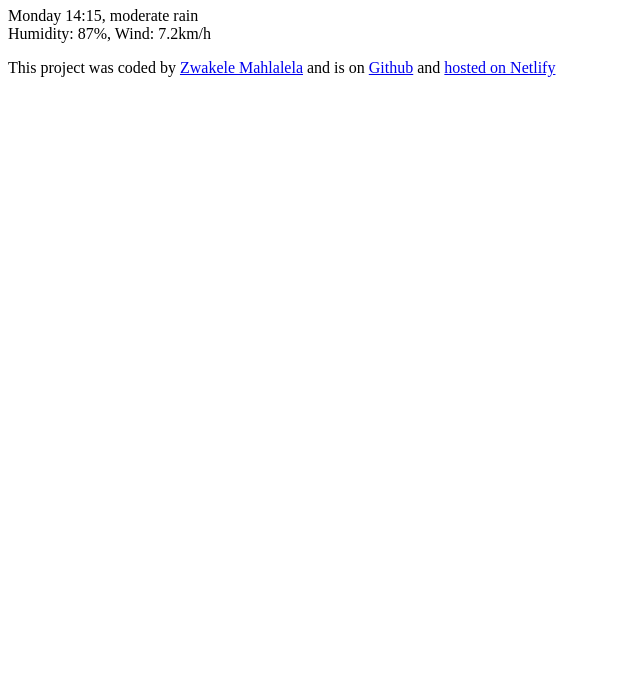
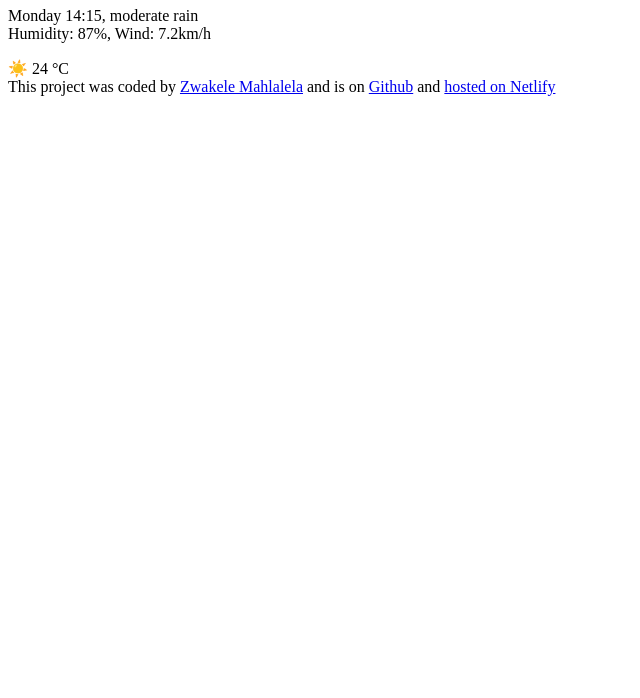
Before and after one commit to ZwakeleMahlalela/Weather-search, a plain HTML site: page index.html in a window 1280 px wide. Shown: the part 102-800 px from the top of the page, without its empty margins (0-640 px from the left). Drawn offline with Linux system fonts and the light colour scheme.

Commit message:
Added a div

```diff
--- a/index.html
+++ b/index.html
@@ -13,6 +13,11 @@
     <h1>Cape town</h1>
     <p>Monday 14:15, moderate rain
         <br/> Humidity: 87%, Wind: 7.2km/h</p>
+        <div class="current-temperature">
+        <span class="emoji">☀️</span>
+        <span class="number">24</span>
+        <span class="degrees">°C</span>
+    </div>
     <footer>
         This project was coded by
         <a href="https://github.com/" target="_blank">Zwakele Mahlalela</a> and is on
```
